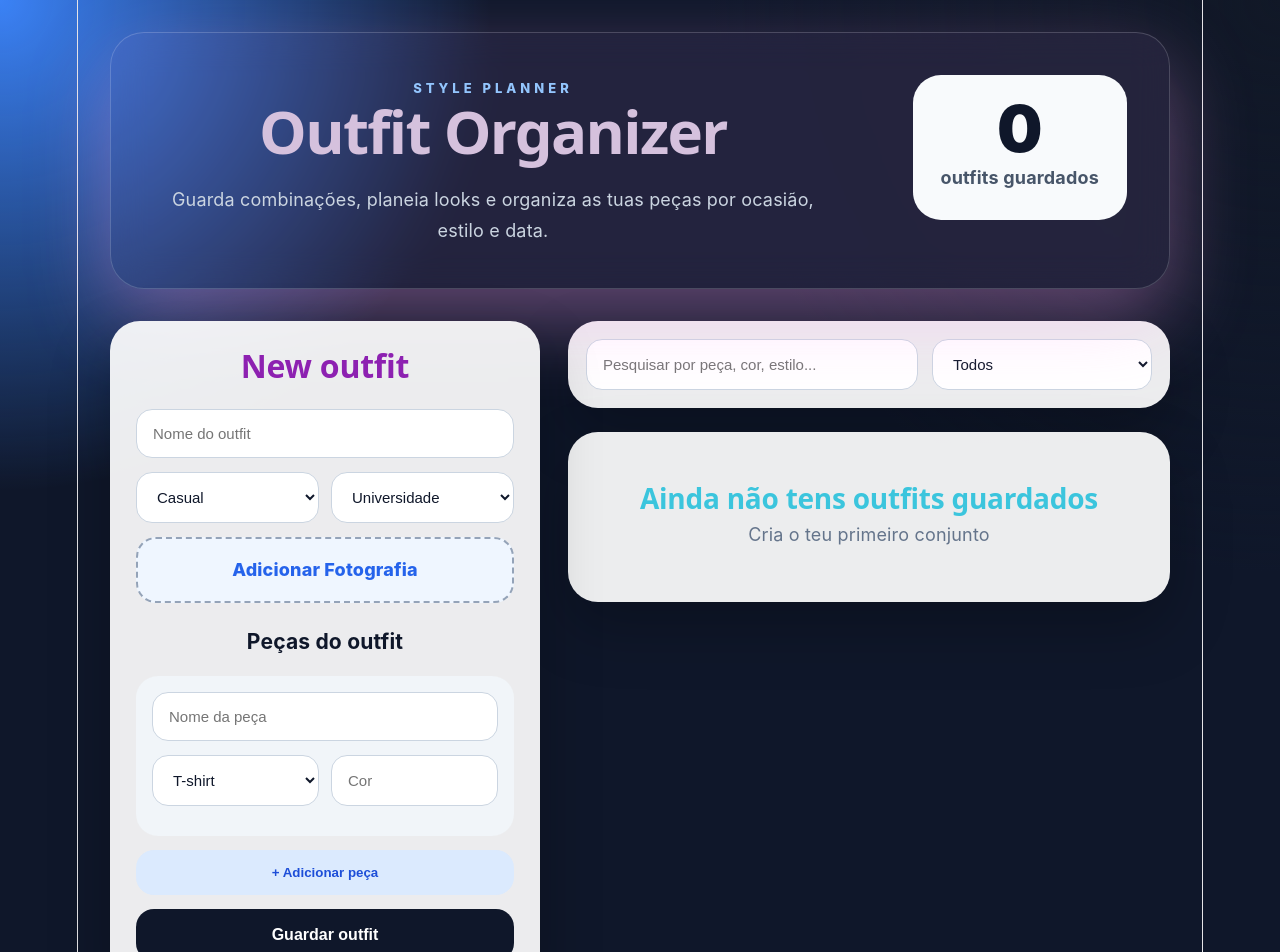
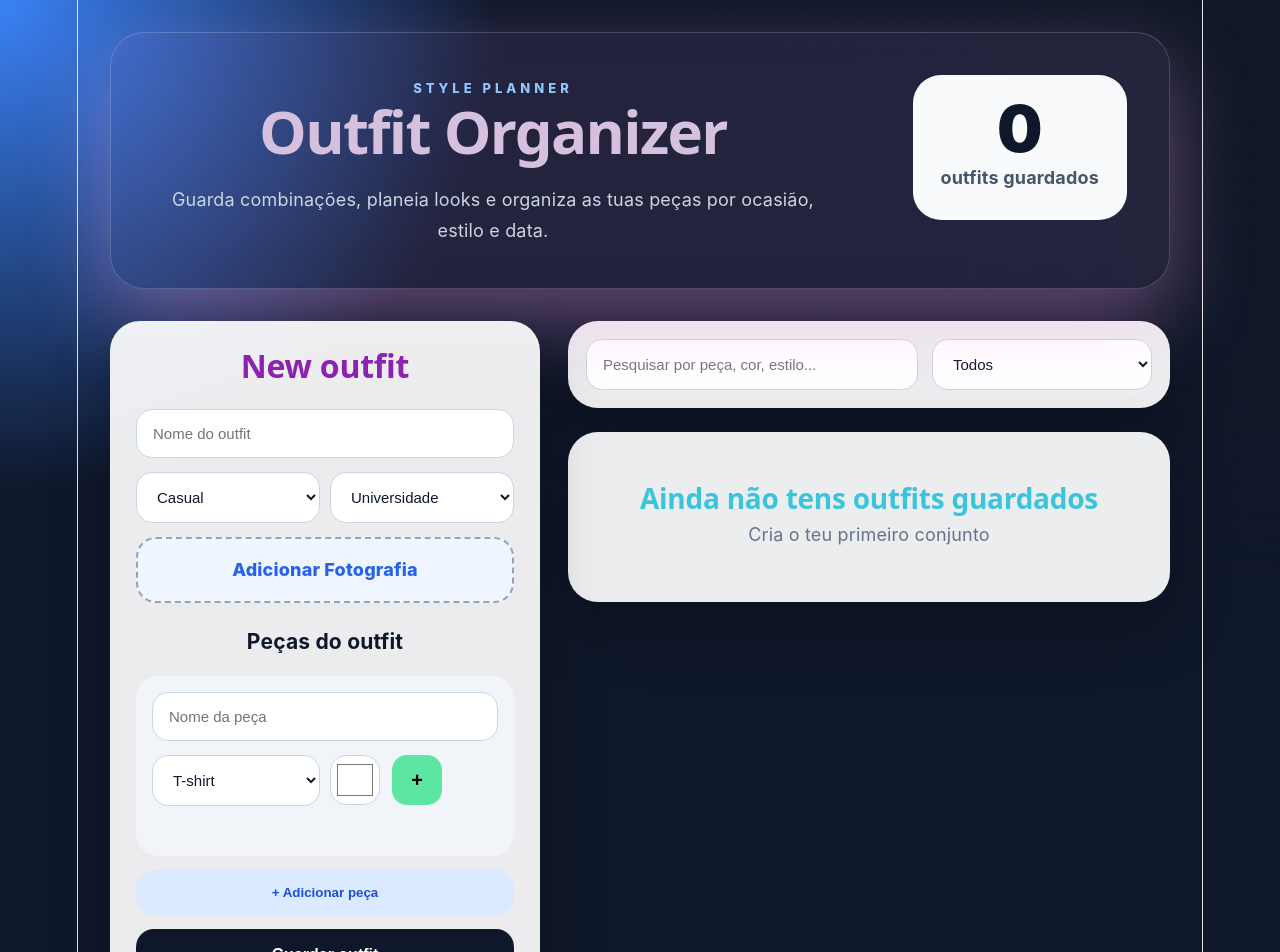
Before and after one commit to ptav2006/outfit-organizer, a React (Vite) app: page / in a window 1280 px wide. Shown: the top 952 px of the page. Built offline with nearby package versions, Linux system fonts and the light colour scheme.

Commit message:
butão de cores

```diff
--- a/src/App.css
+++ b/src/App.css
@@ -136,7 +136,7 @@ input:focus, select:focus {
 .grid2 {
   display: grid;
   grid-template-columns: 1fr 1fr;
-  gap: 12px;
+  gap: 10px;
 }
 
 .upload {
@@ -357,3 +357,64 @@ button {
     grid-template-columns: 1fr;
   }
 }
+
+.colorArea {
+  width: 100%;
+}
+
+.colorPickerRow {
+  display: flex;
+  gap: 12px;
+  align-items: center;
+}
+
+.colorPicker {
+  width: 50px;
+  height: 50px;
+  padding: 4px;
+  border-radius: 16px;
+  cursor: pointer;
+}
+
+.addColorBtn {
+  height: 50px;
+  min-width: 50px;
+  padding: 0 16px;
+  border-radius: 15px;
+  border: none;
+  background: #5de6a1;
+  color: rgb(0, 0, 0);
+  font-size: 20px;
+  font-weight: 800;
+  cursor: pointer;
+
+  display: flex;
+  align-items: center;
+  justify-content: center;
+  line-height: 1;
+
+  margin-bottom: 14px;
+}
+
+.colorsPreview,
+.savedColors {
+  display: flex;
+  gap: 8px;
+  margin-top: 10px;
+  flex-wrap: wrap;
+}
+
+.colorDot,
+.savedColorDot {
+  width: 24px;
+  height: 24px;
+  border-radius: 50%;
+  border: 2px solid white;
+  box-shadow: 0 0 0 1px #cbd5e1;
+  cursor: pointer;
+}
+
+.savedColorDot {
+  width: 16px;
+  height: 16px;
+}
--- a/src/App.jsx
+++ b/src/App.jsx
@@ -40,7 +40,7 @@ export default function App() {
     function: "Universidade",
     customFunction: "",
     image: "",
-    pieces: [{ name: "", category: "T-shirt", color: "" }]
+    pieces: [{ name: "", category: "T-shirt", colors: [], tempColor: "#ffffff" }]
   });
 
   useEffect(() => {
@@ -50,7 +50,9 @@ export default function App() {
   function addPiece() {
     setForm({
       ...form,
-      pieces: [...form.pieces, { name: "", category: "T-shirt", color: "" }]
+      pieces: [
+        ...form.pieces,
+        { name: "", category: "T-shirt", colors: [], tempColor: "#ffffff" }]
     });
   }
 
@@ -59,6 +61,23 @@ export default function App() {
     updated[index][field] = value;
     setForm({ ...form, pieces: updated });
   }
+  function addColorToPiece(index) {
+    const updated = [...form.pieces];
+    const color = updated[index].tempColor || "#ffffff";
+
+    updated[index].colors = [...(updated[index].colors || []), color];
+    updated[index].tempColor = "#ffffff";
+
+    setForm({ ...form, pieces: updated });
+  }
+
+  function removeColorFromPiece(pieceIndex, colorIndex) {
+    const updated = [...form.pieces];
+
+    updated[pieceIndex].colors = updated[pieceIndex].colors.filter((_, i) => i !== colorIndex);
+    setForm({ ...form, pieces: updated });
+  }
+
 
   function removePiece(index) {
     setForm({
@@ -86,7 +105,7 @@ export default function App() {
       customFunction: "",
       style: "Casual",
       image: "",
-      pieces: [{ name: "", category: "T-shirt", color: "" }]
+      pieces: [{ name: "", category: "T-shirt", colors: [], tempColor: "#ffffff" }]
     });
   }
 
@@ -111,8 +130,6 @@ export default function App() {
   }, [outfits, search, filter]);
 
   return (
-    <>
-
       <div className="app">
         <header className="hero">
           <div>
@@ -189,12 +206,46 @@ export default function App() {
                       {categories.map(c => <option key={c}>{c}</option>)}
                     </select>
 
-                    <input
-                      placeholder="Cor"
-                      value={piece.color}
-                      onChange={e => updatePiece(index, "color", e.target.value)}
-                    />
-                  </div>
+                    <div className="colorArea">
+                      <div className="colorPickerRow">
+                        <input
+                          type="color"
+                          value={piece.tempColor || "#ffffff"}
+                          onChange={e => updatePiece(index, "tempColor", e.target.value)}
+                          className="colorPicker"
+                          />
+
+                        <button
+                          type="button"
+                          className="addColorBtn"
+                          onClick={() => addColorToPiece(index)}
+                        >
+                          +
+                        </button>
+                      </div>
+
+                      {form.pieces.length > 1 && (
+                        <button
+                          type="button"
+                          className="deleteSmall"
+                          onClick={() => removePiece(index)}
+                        >
+                          Remover peça
+                        </button>
+                      )}
+                      </div>
+
+                      <div className="colorsPreview">
+                        {piece.colors?.map((color, colorIndex) => (
+                          <span
+                            key={colorIndex}
+                            className="colorDot"
+                            style={{ backgroundColor: color }}
+                            onClick={() => removeColorFromPiece(index, colorIndex)}
+                          />
+                        ))}
+                      </div>
+                    </div>
 
                   {form.pieces.length > 1 && (
                     <button
@@ -260,7 +311,18 @@ export default function App() {
                       {outfit.pieces.map((p, i) => (
                         <div className="pieceTag" key={i}>
                           <strong>{p.name}</strong>
-                          <small>{p.category} {p.color && `· ${p.color}`}</small>
+                          <small>
+                            {p.category}
+                            <span className="savedColors">
+                              {p.colors?.map((color, i) => (
+                                <span
+                                  key={i}
+                                  className="savedColorDot"
+                                  style={{ backgroundColor: color }}
+                                />
+                              ))}
+                            </span>
+                          </small>
                         </div>
                       ))}
                     </div>
@@ -278,6 +340,5 @@ export default function App() {
           </section>
         </main>
       </div>
-    </>
   );
 }
```
